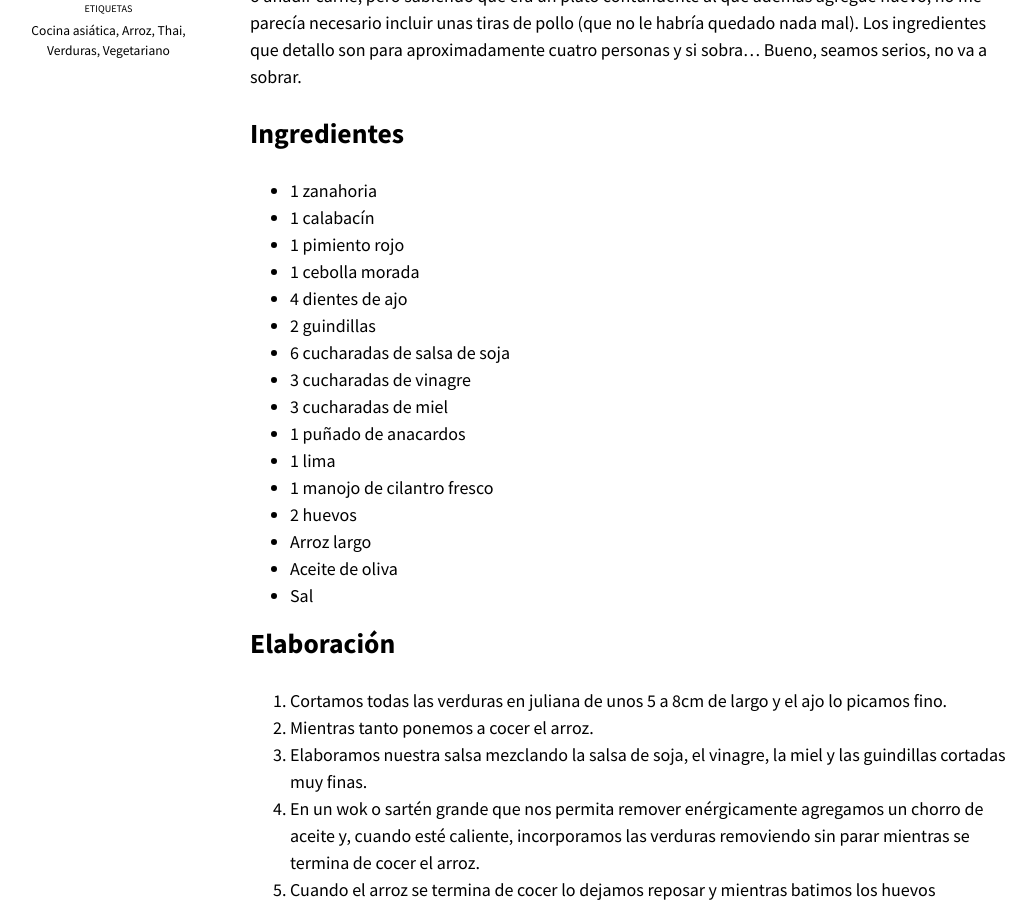
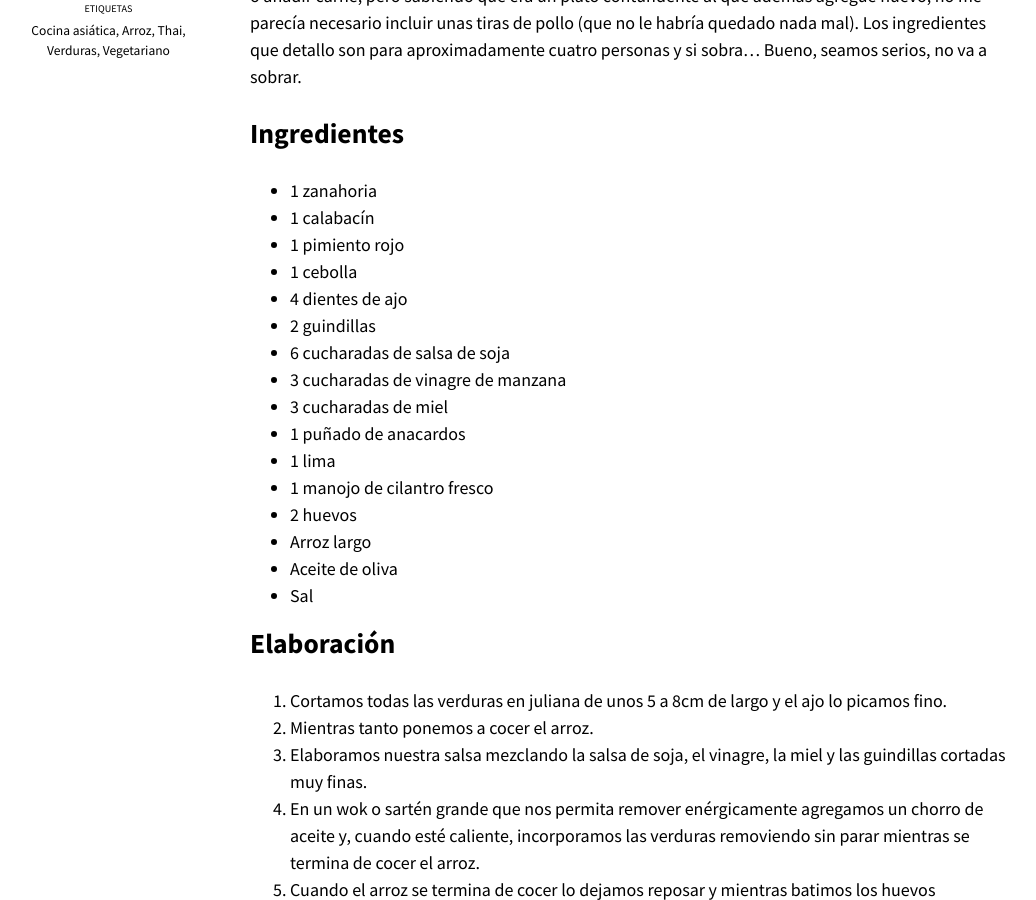
Before and after one commit to fblupi/lacocinadelupi, a Jekyll site: the page built from _posts/2021-02-27-arroz-al-estilo-pad-thai.md, in a window 1280 px wide and 900 px high, scrolled down 1501 px. Shown: the whole window, without its empty margins (125-1161 px from the left). Built offline with Jekyll 4.4.1, drawn with Linux system fonts in a browser that asks for light colours; nearby versions of some CDN libraries; comment, search, counter and statistics services are not loaded.

Commit message:
Fixed ingredientes de arroz al estilo Pad Thai

```diff
--- a/_posts/2021-02-27-arroz-al-estilo-pad-thai.md
+++ b/_posts/2021-02-27-arroz-al-estilo-pad-thai.md
@@ -23,11 +23,11 @@ Cabe decir que este plato acepta modificaciones. Se puede añadir más picante,
 * 1 zanahoria
 * 1 calabacín
 * 1 pimiento rojo
-* 1 cebolla morada
+* 1 cebolla
 * 4 dientes de ajo
 * 2 guindillas
 * 6 cucharadas de salsa de soja
-* 3 cucharadas de vinagre
+* 3 cucharadas de vinagre de manzana
 * 3 cucharadas de miel
 * 1 puñado de anacardos
 * 1 lima
```
